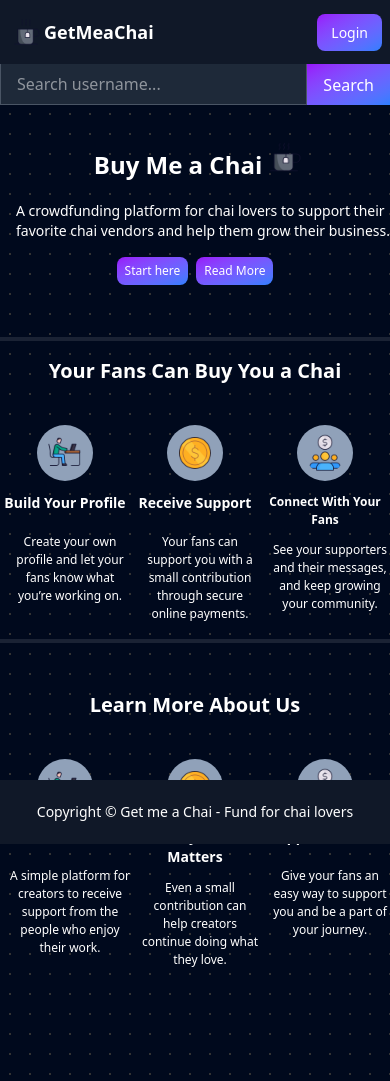
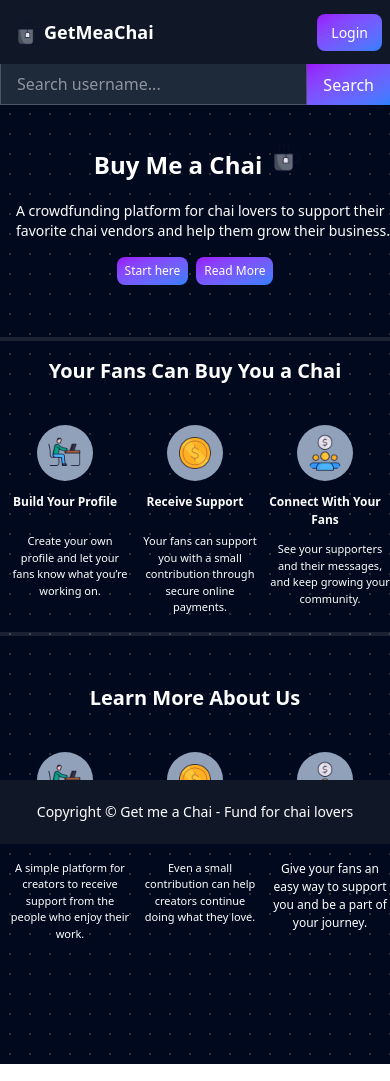
Before and after one commit to ankitsuthar72747-hash/get-me-a-chai, a Next.js app: page / in a window 390 px wide. Built offline with nearby package versions, Linux system fonts and the light colour scheme; no server answers.

Commit message:
ui fixes

```diff
--- a/app/page.js
+++ b/app/page.js
@@ -54,10 +54,10 @@ export default function Home() {
               height={88}
               alt=""
             />
-            <p className="font-bold text-sm md:text-xl min-h-[28px]">
+            <p className="font-bold text-[12px] md:text-xl min-h-[28px]">
               Build Your Profile
             </p>
-            <p className="text-[12px] md:text-lg md:pl-0 pl-2.5 min-h-[72px]">
+            <p className="text-[11px] md:text-lg md:pl-0 pl-2.5 min-h-[72px]">
               Create your own profile and let your fans know what you’re working
               on.
             </p>
@@ -71,10 +71,10 @@ export default function Home() {
               height={88}
               alt=""
             />
-            <p className="font-bold text-sm md:text-xl min-h-[28px]">
+            <p className="font-bold text-[12px] md:text-xl min-h-[28px]">
               Receive Support
             </p>
-            <p className="text-[12px] md:text-lg md:pl-0 pl-2.5 min-h-[72px]">
+            <p className="text-[11px] md:text-lg md:pl-0 pl-2.5 min-h-[72px]">
               Your fans can support you with a small contribution through secure
               online payments.
             </p>
@@ -91,7 +91,7 @@ export default function Home() {
             <p className="font-bold text-[12px] md:text-xl min-h-[28px]">
               Connect With Your Fans
             </p>
-            <p className="text-[12px] md:text-lg md:pl-0 pl-2.5 min-h-[72px]">
+            <p className="text-[11px] md:text-lg md:pl-0 pl-2.5 min-h-[72px]">
               See your supporters and their messages, and keep growing your
               community.
             </p>
@@ -115,10 +115,10 @@ export default function Home() {
               height={88}
               alt=""
             />
-            <p className="font-bold text-sm md:text-xl min-h-[28px]">
+            <p className="font-bold text-[12px] md:text-xl min-h-[28px]">
               Made For Creators
             </p>
-            <p className="text-[12px] md:text-lg md:pl-0 pl-2.5 min-h-[72px]">
+            <p className="text-[11px] md:text-lg md:pl-0 pl-2.5 min-h-[72px]">
               A simple platform for creators to receive support from the people
               who enjoy their work.
             </p>
@@ -132,10 +132,10 @@ export default function Home() {
               height={88}
               alt=""
             />
-            <p className="font-bold text-sm md:text-xl min-h-[28px]">
+            <p className="font-bold text-[12px] md:text-xl min-h-[28px]">
               Every Chai Matters
             </p>
-            <p className="text-[12px] md:text-lg md:pl-0 pl-2.5 min-h-[72px]">
+            <p className="text-[11px] md:text-lg md:pl-0 pl-2.5 min-h-[72px]">
               Even a small contribution can help creators continue doing what
               they love.
             </p>
```
